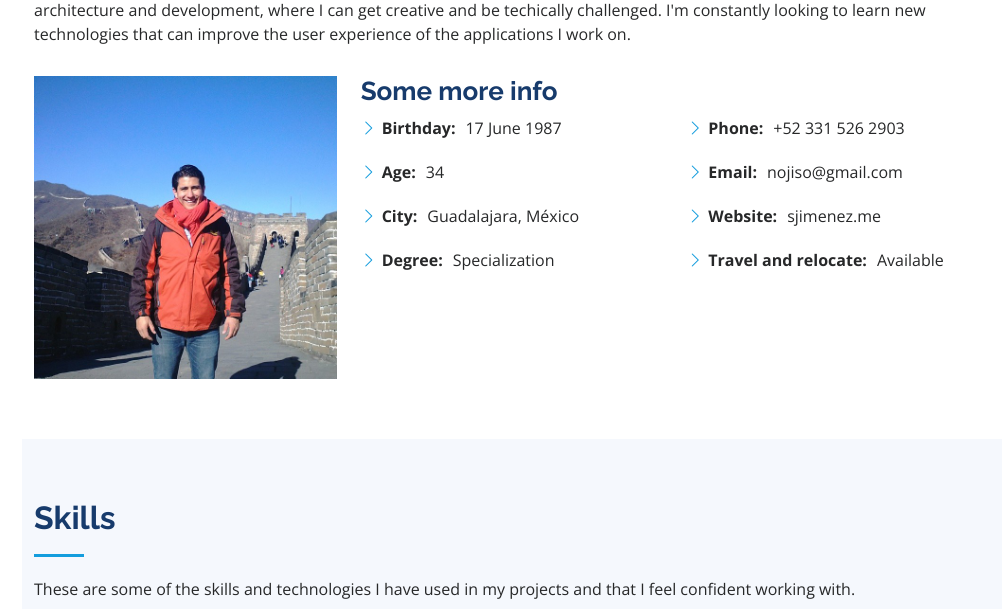
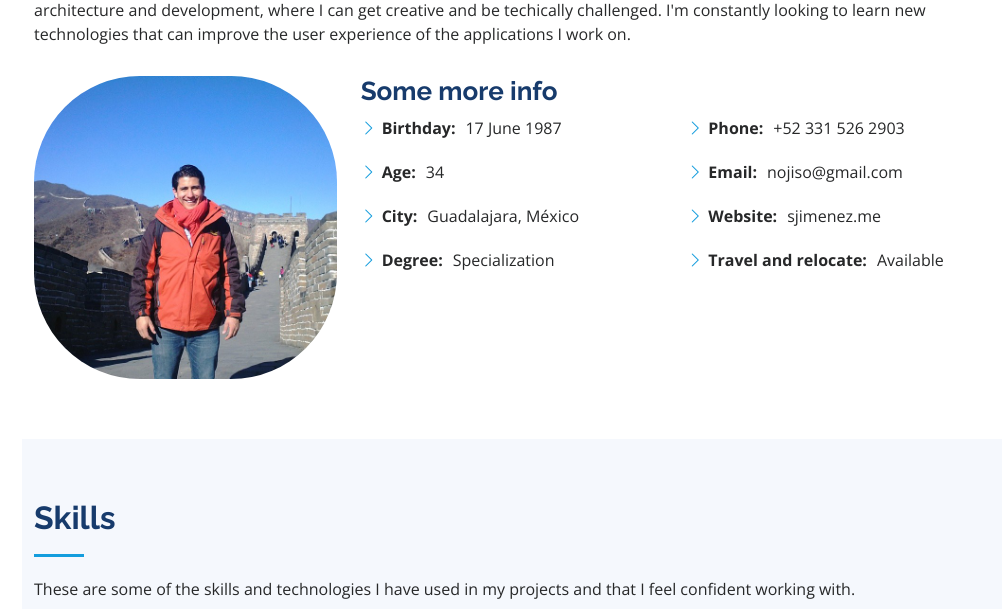
Before and after one commit to chavus/sjn_portafolio, a plain HTML site: page index.html in a window 1280 px wide. Shown: the part 988-1597 px from the top of the page, without its empty margins (278-1280 px from the left). Drawn offline with nearby package versions, Linux system fonts and the light colour scheme.

Commit message:
enhanced about img

```diff
--- a/assets/css/style.css
+++ b/assets/css/style.css
@@ -344,6 +344,9 @@ section {
   margin-bottom: 0;
 }
 
+.about .about-img{
+  border-radius: 35%;
+}
 /*--------------------------------------------------------------
 # Facts
 --------------------------------------------------------------*/
--- a/index.html
+++ b/index.html
@@ -87,7 +87,7 @@
 
         <div class="row">
           <div class="col-lg-4" data-aos="fade-right">
-            <img src="assets/img/profile/chava_img.jpeg" class="img-fluid" alt="">
+            <img src="assets/img/profile/chava_img.jpeg" class="img-fluid about-img" alt="">
           </div>
           <div class="col-lg-8 pt-4 pt-lg-0 content" data-aos="fade-left">
             <h3>Some more info</h3>
```
